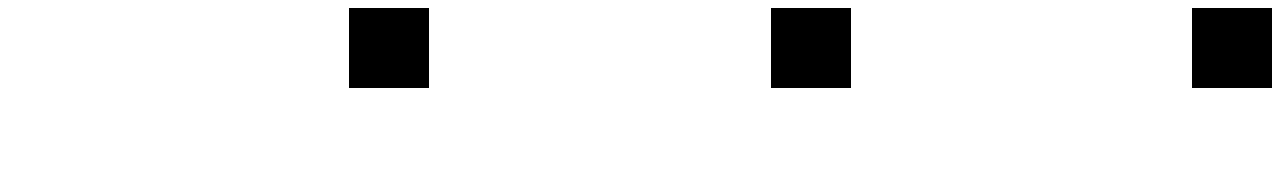
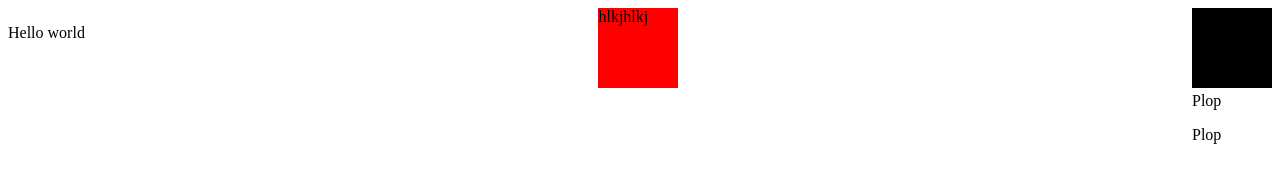
Before and after one commit to SimplonCarcasonne/GototheDOM, a plain HTML site: page index.html in a window 1280 px wide. Drawn offline with Linux system fonts and the light colour scheme.

Commit message:
ajout correction

```diff
--- a/index.html
+++ b/index.html
@@ -11,15 +11,14 @@
         <div class="remove" id="remove">
 
         </div>
-        <div class="changeColor" id="changeColor">
-
+        <div class="orange" style="background:red;" id="changeColor">
+            hlkjhlkj
         </div>
         <div id="addChildren" class="addChildren">
 
         </div>
       </div>
       <script type="text/javascript" src="js/app.js">
-
       </script>
   </body>
 </html>
--- a/js/app.js
+++ b/js/app.js
@@ -1,2 +1,52 @@
+// Exercice one
 
-console.log('hello world');
+//method 1
+var paragraph = document.getElementById('addText');
+paragraph.textContent = "Hello world";
+
+// method 3
+var paragraph = document.getElementById('addText');
+paragraph.innerHTML = "Hello world";
+
+
+// Exercice 2
+
+//method 2
+var removeId = document.getElementById('remove');
+removeId.remove();
+
+// Exercice 3
+
+//method 1
+var changeColor = document.getElementById('changeColor');
+changeColor.style.backgroundColor = 'red';
+
+//method 2
+var changeColor = document.getElementById('changeColor');
+changeColor.classList.remove('changeColor');
+changeColor.classList.add('backgroundRed');
+
+//Exercice 4
+
+//method 1
+
+var addChildren = document.getElementById('addChildren');
+var child;
+
+for (var i = 0; i < 4; i++) {
+  child = document.createElement('p');
+  console.log(child);
+  addChildren.appendChild(child);
+}
+
+//method 2
+
+for (var i = 0; i < 4; i++) {
+ addChildren.appendChild(document.createElement('p'));
+}
+
+//method 3
+
+for (var i = 0; i < 4; i++) {
+  addChildren.innerHTML += "<p>Plop</p>";
+}
```
